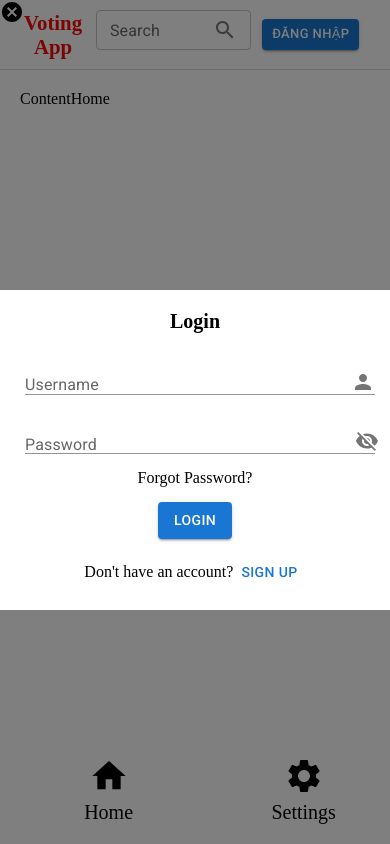
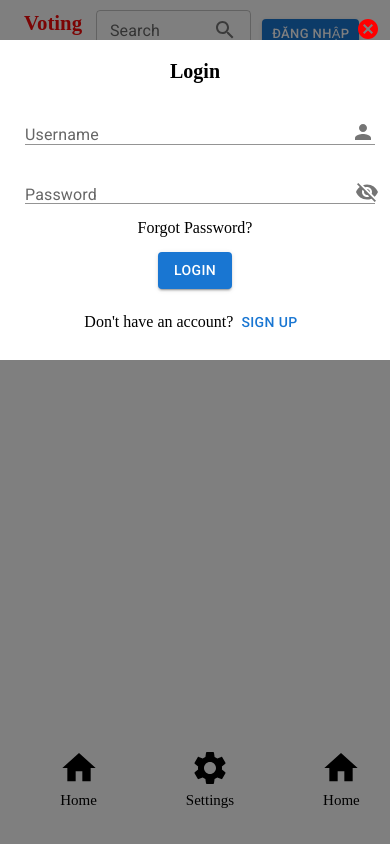
Before and after one commit to NguyenHoangThai0204/voting_frontend_reactjs, a React (Vite) app: page / in a window 390 px wide. Both pictures are taken after a click on the button "ĐĂNG NHẬP". Built offline with nearby package versions, Linux system fonts and the light colour scheme; a web font is replaced by a local one.

Commit message:
done layout

```diff
--- a/src/component/Home/HeaderHome/HeaderHomeLogin/HeaderHomeLogin.css
+++ b/src/component/Home/HeaderHome/HeaderHomeLogin/HeaderHomeLogin.css
@@ -19,14 +19,33 @@
   left: 0;
   width: 100%;
   height: 100%;
+  padding: 70px 0;
   background-color: rgba(0, 0, 0, 0.5); /* Semi-transparent background */
-  display: block;
+  display: flex;
   justify-content: center;
   align-items: center;
   z-index: 1000; /* Ensure it is on top */
 }
+.wrapper .overlay .close {
+  position: absolute;
+  top: 0px;
+  right: 20%;
+  padding: 10px;
+  border-radius: 0 0 0 5px;
+  cursor: pointer;
+  z-index: 1000;
+  margin-bottom: 10px;
+}
+.wrapper .overlay .form {
+  position: absolute;
+  top: 3%;
+}
 
 @media screen and (max-width: 768px) {
+  .wrapper {
+    width: 90%;
+    margin: 15px auto;
+  }
   .wrapper .but_signup {
     display: none;
   }
@@ -34,6 +53,10 @@
     width: 100%;
     text-align: center;
   }
+  .wrapper .overlay .close {
+    right: 0;
+    top: -18px;
+  }
 }
 
 /*# sourceMappingURL=HeaderHomeLogin.css.map */
--- a/src/component/Home/HeaderHome/HeaderHomeLogin/HeaderHomeLogin.scss
+++ b/src/component/Home/HeaderHome/HeaderHomeLogin/HeaderHomeLogin.scss
@@ -18,15 +18,33 @@
         left: 0;
         width: 100%;
         height: 100%;
+        padding: 70px 0;
         background-color: rgba(0, 0, 0, 0.5); /* Semi-transparent background */
-        display: block;
+        display: flex;
         justify-content: center;
         align-items: center;
         z-index: 1000; /* Ensure it is on top */
+        .close{
+            position: absolute;
+            top: 0px;
+            right: 20%;
+            padding: 10px;
+            border-radius: 0 0 0 5px;
+            cursor: pointer;
+            z-index: 1000;
+            margin-bottom: 10px;
+        }
+        .form{
+             position: absolute;
+            top: 3%;
+
+        }
     }
 }
 @media screen and (max-width: 768px) {
     .wrapper {
+        width: 90%;
+        margin: 15px auto;
         .but_signup {
             display: none;
         }
@@ -34,5 +52,11 @@
             width: 100%;
             text-align: center;
         }
+        .overlay{
+            .close{
+                right: 0;
+                top: -18px;
+            }
+        }
     }
 }
--- a/src/component/Home/HeaderHome/HeaderHomeLogin/HeaderHomeLogin.tsx
+++ b/src/component/Home/HeaderHome/HeaderHomeLogin/HeaderHomeLogin.tsx
@@ -15,19 +15,19 @@ export const HeaderHomeLogin = () => {
 
   return (
     <div className="wrapper">
-        <div className="but_signup">
+      {/* <div className="but_signup">
         <Button variant="text" onClick={handleShowForm} >Đăng kí</Button>
-        </div>
+      </div> */}
       <div className="but_login">
         <Button variant="contained" size="small" onClick={handleShowForm} >Đăng nhập</Button>
       </div>
-
       {showForm && (
         <div className="overlay">
+
+          <div className="form">
             <div className="close">
-          <CancelIcon onClick={() => setShowForm(false)} />
+              <CancelIcon onClick={() => setShowForm(false)} style={{ color: 'red', cursor: 'pointer' }} />
             </div>
-        <div className="form">
             <FormLayout />
           </div>
         </div>
--- a/src/component/Home/Menu/MenuLayout.css
+++ b/src/component/Home/Menu/MenuLayout.css
@@ -38,6 +38,8 @@
     display: inline-block;
     margin: 10px;
     width: 100%;
+    font-size: 15px;
+    font-weight: 500;
   }
   .wrapper .icon_menu.menuClick {
     background-color: #f1eeee;
--- a/src/component/Home/Menu/MenuLayout.scss
+++ b/src/component/Home/Menu/MenuLayout.scss
@@ -31,7 +31,6 @@
 @media screen and (max-width: 768px) {
     .wrapper {
       display: flex;
-
     }
     .wrapper .menu{
       width: 100%;
@@ -42,6 +41,8 @@
       display: inline-block;
       margin: 10px;
       width: 100%;
+      font-size: 15px;
+      font-weight: 500;
     }
     .wrapper .icon_menu.menuClick {
       background-color: #f1eeee;
--- a/src/component/Home/Menu/MenuLayout.tsx
+++ b/src/component/Home/Menu/MenuLayout.tsx
@@ -21,6 +21,11 @@ export function MenuLayout() {
       icon: <SettingsIcon sx={{ fontSize: 40 }} />,
       name: 'Settings',
       link: '/settings'
+    },
+    {
+      icon: <HomeIcon sx={{ fontSize: 40 }} />,
+      name: 'Home',
+      link: '/home'
     }
   ];
 
--- a/src/component/LoginAndRegister/FormLayout/FormLayout.css
+++ b/src/component/LoginAndRegister/FormLayout/FormLayout.css
@@ -7,7 +7,7 @@
   display: flex;
   width: 55vw;
   height: 65vh;
-  margin: auto;
+  margin: 15px auto;
   background: url("../../../assets/anh-dep-thien-nhien-2-1.jpg");
   background-size: cover;
 }
@@ -19,7 +19,7 @@
   width: 50%;
 }
 
-@media screen and (max-width: 768px) {
+@media screen and (max-width: 900px) {
   .body .wrapper {
     width: 100vw;
     height: max-content;
--- a/src/component/LoginAndRegister/FormLayout/FormLayout.scss
+++ b/src/component/LoginAndRegister/FormLayout/FormLayout.scss
@@ -7,7 +7,7 @@
         display: flex;
         width: 55vw;
         height: 65vh;
-        margin: auto;
+        margin: 15px auto;
         background: url("../../../assets/anh-dep-thien-nhien-2-1.jpg");
         background-size: cover;
         .content_right{
@@ -20,7 +20,7 @@
     }
 
   }
-    @media screen and (max-width: 768px) {
+    @media screen and (max-width: 900px) {
         .body {
             .wrapper{
                 width: 100vw;
--- a/src/component/LoginAndRegister/LoginFrom/LoginForm.css
+++ b/src/component/LoginAndRegister/LoginFrom/LoginForm.css
@@ -41,7 +41,7 @@ form .signup {
   align-items: baseline;
 }
 
-@media screen and (max-width: 768px) {
+@media screen and (max-width: 900px) {
   form {
     width: 100%;
     padding: 20px;
--- a/src/component/LoginAndRegister/LoginFrom/LoginForm.scss
+++ b/src/component/LoginAndRegister/LoginFrom/LoginForm.scss
@@ -40,7 +40,7 @@ form {
         align-items: baseline;
     }
 }
-@media screen and (max-width: 768px) {
+@media screen and (max-width: 900px) {
     form {
         width: 100%;
         padding: 20px;
```
Also changed, not shown: 2 other files (tests, documents, lock files or other folders). Lines whose indentation alone changed are shown as unchanged.
